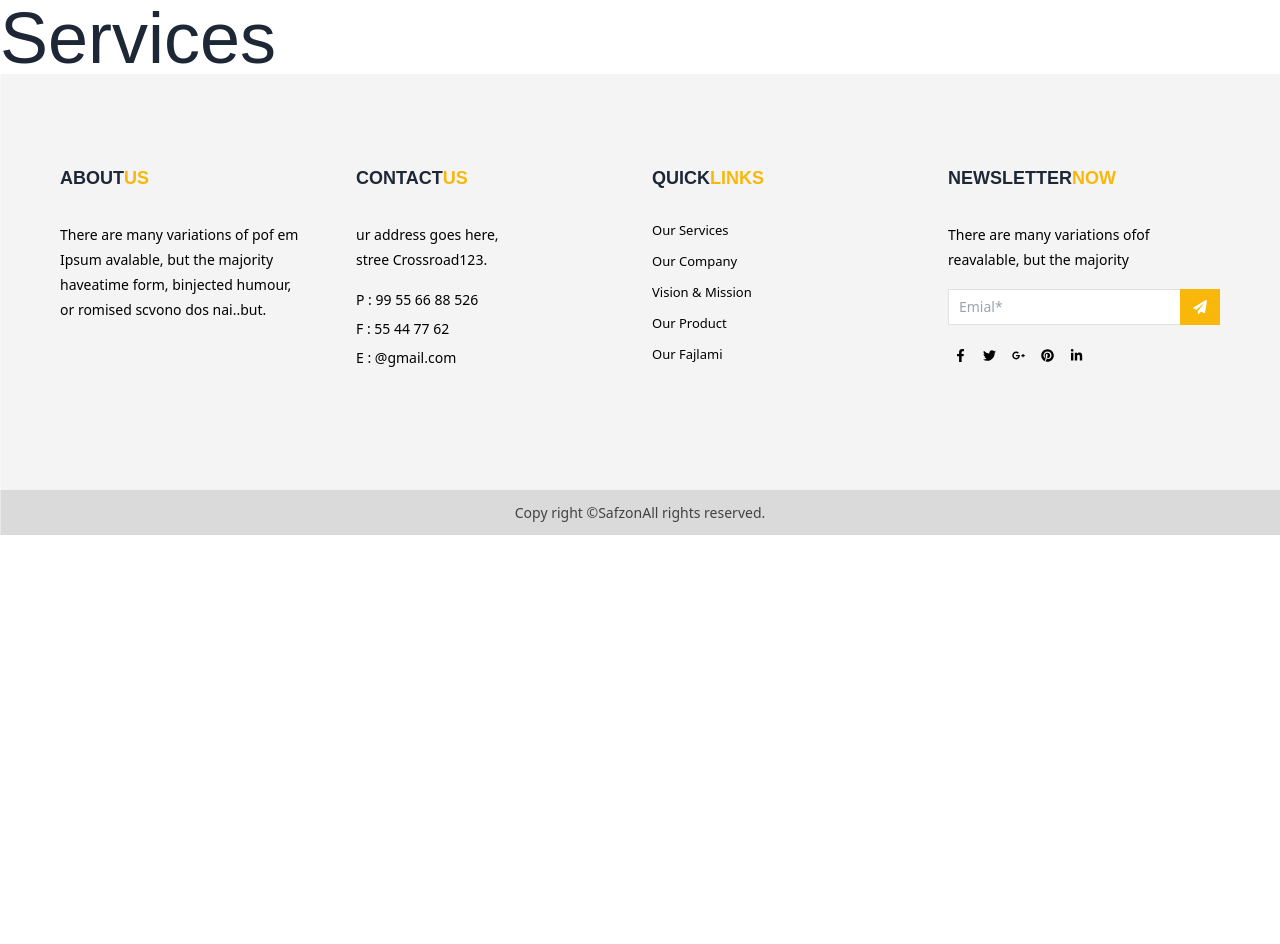
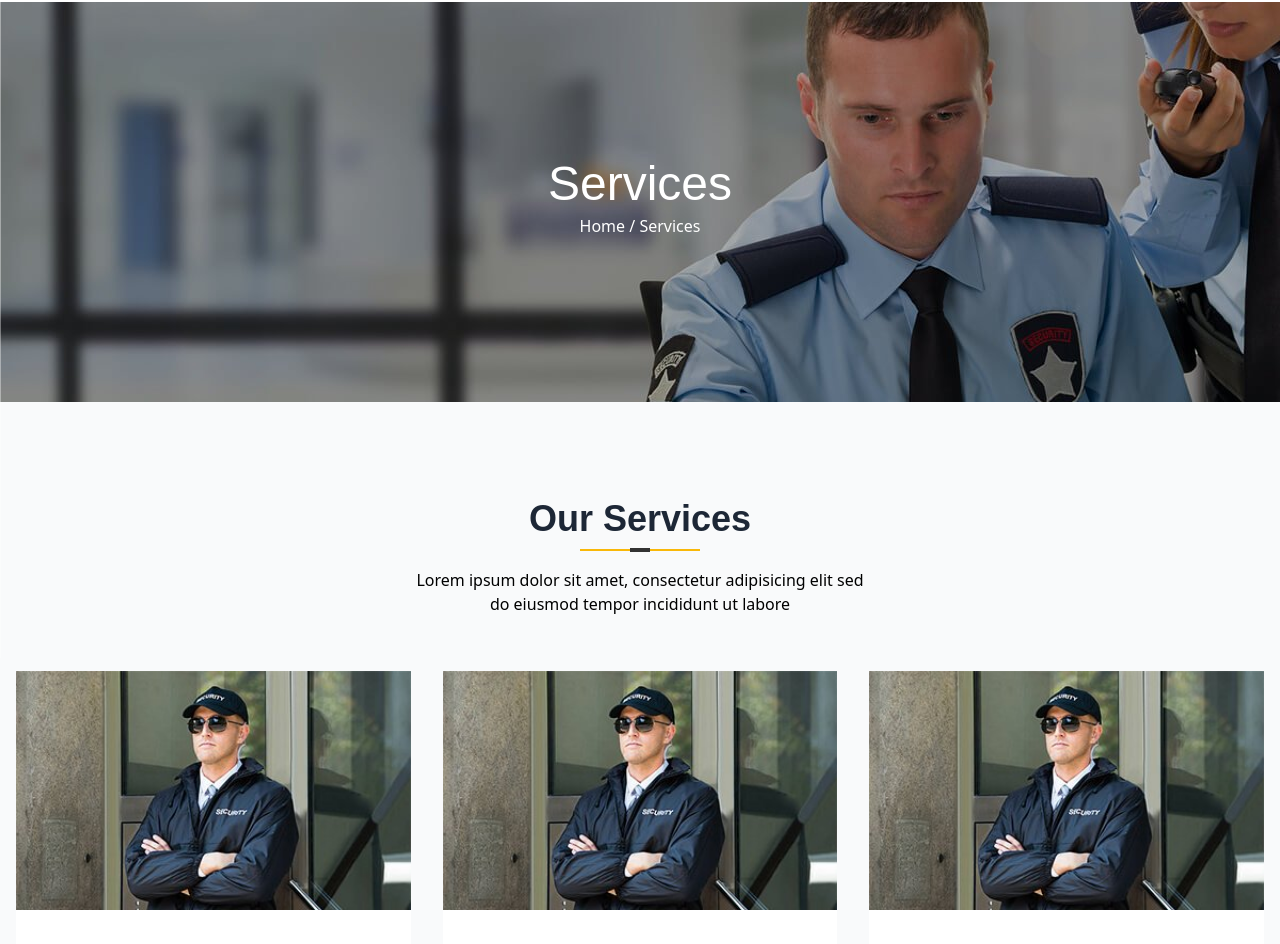
Before and after one commit to Gh-Reza/security_app, a React (Vite) app: page /services in a window 1280 px wide. Shown: the part 142-1086 px from the top of the page. Before the commit the page ends 800 px from the top, so only its background shows below. Built offline with nearby package versions, Linux system fonts and the light colour scheme; the HTML template or start-up script is replaced by a standard one; what tailwindcss-animated would draw is missing.

Commit message:
Add services page

```diff
--- a/src/components/content/ourServices/serviceCards/Card.jsx
+++ b/src/components/content/ourServices/serviceCards/Card.jsx
@@ -4,6 +4,7 @@ export default function Card({ data }) {
   return (
     <div className="service_card_wrapper">
       <div className="px-4 mb-[30px]">
+        <div className="transition-shadow duration-500 hover:shadow-md hover:shadow-gray-200">
           <div className="thumb">
             {/* FIXME: href value */}
             <a href="https" className="block">
@@ -37,6 +38,7 @@ export default function Card({ data }) {
           </div>
         </div>
       </div>
+    </div>
   );
 }
 
--- a/src/components/pages/Services.jsx
+++ b/src/components/pages/Services.jsx
@@ -1,7 +1,79 @@
+import CommonHero from '../hero/CommonHero';
+import service01 from '../../assets/images/services/service-01.jpg';
+import Card from '../content/ourServices/serviceCards/Card';
+import MainSectionTitle from '../common/MainSectionTitle';
+
 export default function Services() {
+  const cardCollectionInfo = [
+    {
+      img: service01,
+      id: 1,
+      title: 'Private Security',
+      description:
+        'Lorem ipsum dolor sit amet ectetur adipelitl sed do eiusmod tempor incidid',
+      link: '#',
+    },
+    {
+      img: service01,
+      id: 2,
+      title: 'Private Security',
+      description:
+        'Lorem ipsum dolor sit amet ectetur adipelitl sed do eiusmod tempor incidid',
+      link: '#',
+    },
+    {
+      img: service01,
+      id: 3,
+      title: 'Private Security',
+      description:
+        'Lorem ipsum dolor sit amet ectetur adipelitl sed do eiusmod tempor incidid',
+      link: '#',
+    },
+    {
+      img: service01,
+      id: 4,
+      title: 'Private Security',
+      description:
+        'Lorem ipsum dolor sit amet ectetur adipelitl sed do eiusmod tempor incidid',
+      link: '#',
+    },
+    {
+      img: service01,
+      id: 5,
+      title: 'Private Security',
+      description:
+        'Lorem ipsum dolor sit amet ectetur adipelitl sed do eiusmod tempor incidid',
+      link: '#',
+    },
+    {
+      img: service01,
+      id: 6,
+      title: 'Private Security',
+      description:
+        'Lorem ipsum dolor sit amet ectetur adipelitl sed do eiusmod tempor incidid',
+      link: '#',
+    },
+    {
+      img: service01,
+      id: 7,
+      title: 'Private Security',
+      description:
+        'Lorem ipsum dolor sit amet ectetur adipelitl sed do eiusmod tempor incidid',
+      link: '#',
+    },
+  ];
+
   return (
-    <main className="relative page_content">
-      <h1>Services</h1>
-    </main>
+    <section className="bg-gray-50">
+      <CommonHero text="Services" />
+      <div className="py-24 wrapper">
+        <MainSectionTitle title="Our Services" />
+        <div className="grid md:grid-cols-2 lg:grid-cols-3">
+          {cardCollectionInfo.map((card) => (
+            <Card data={card} key={card.id} />
+          ))}
+        </div>
+      </div>
+    </section>
   );
 }
```
Lines whose indentation alone changed are shown as unchanged.
